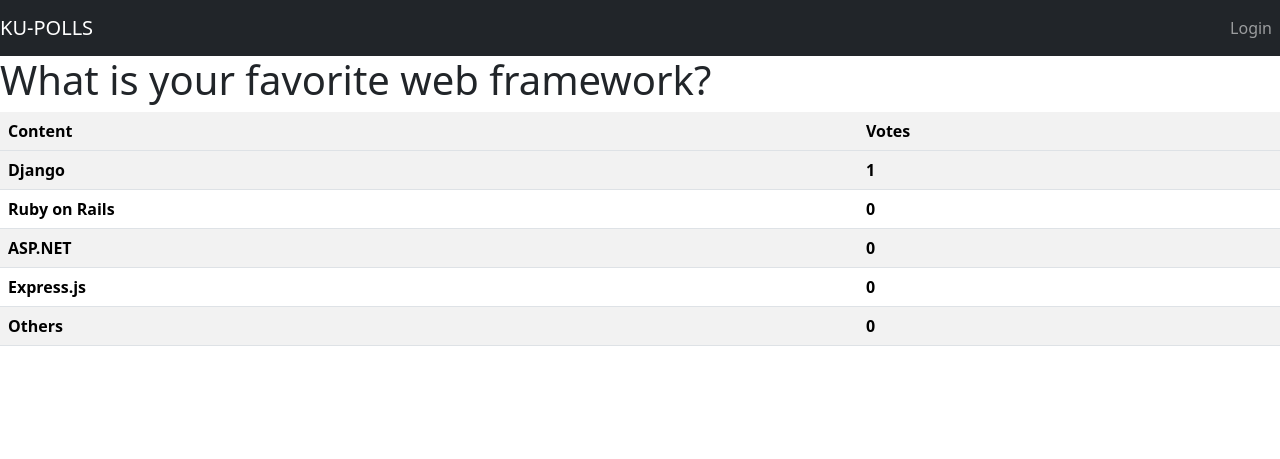
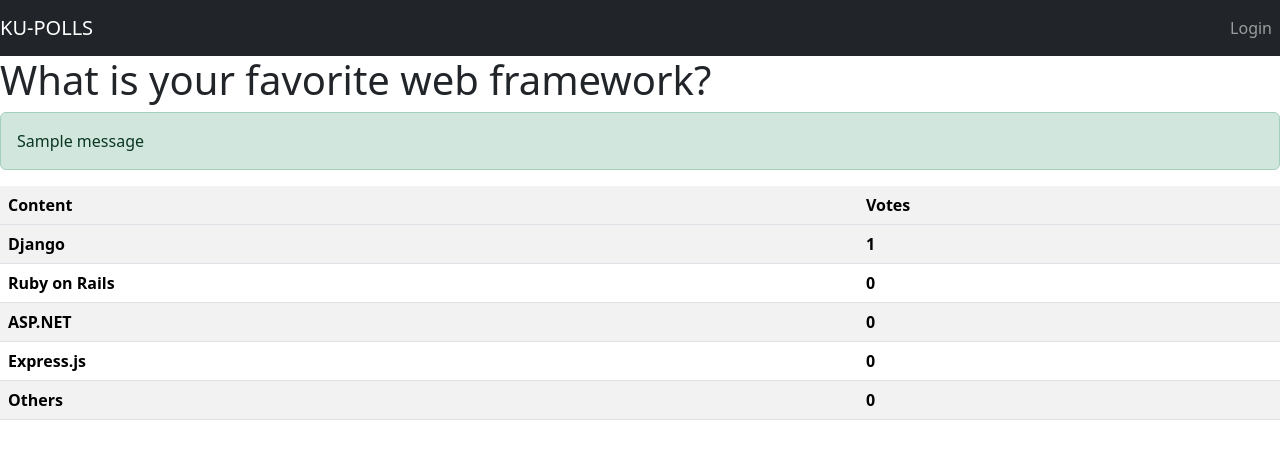
Before and after one commit to knilios/ku-polls, a Django app: page /polls/3/result/ in a window 1280 px wide. Shown: the top 459 px of the page. Run offline with Django 5.2, Linux system fonts and the light colour scheme; data comes from the database, SQL or seed files in the repository; one stand-in notice (Sample message) is shown; lists and menus that the app fills with data are empty.

Commit message:
Added message after submitting a poll

```diff
--- a/polls/templates/polls/results.html
+++ b/polls/templates/polls/results.html
@@ -6,6 +6,13 @@
 <link href="https://cdn.jsdelivr.net/npm/bootstrap@5.3.3/dist/css/bootstrap.min.css" rel="stylesheet" integrity="sha384-QWTKZyjpPEjISv5WaRU9OFeRpok6YctnYmDr5pNlyT2bRjXh0JMhjY6hW+ALEwIH" crossorigin="anonymous">
 
 <h1> {{question.question_text}} </h1>
+{% if messages %}
+    <div class="alert alert-success" role="alert">
+        {% for message in messages %}
+            {{ message }}
+        {% endfor %}
+    </div>
+{% endif %}
 <table class="table table-striped">
     <tr>
         <th scope="col">Content</th>
--- a/polls/views.py
+++ b/polls/views.py
@@ -163,6 +163,10 @@ def vote(request, question_id):
 
     vote.save()
     # Always return a redirect after a POST request. :D
+    messages.success(
+        request,
+        "Your vote has been saved!"
+    )
     return HttpResponseRedirect(
         reverse(
             "polls:results",
```
